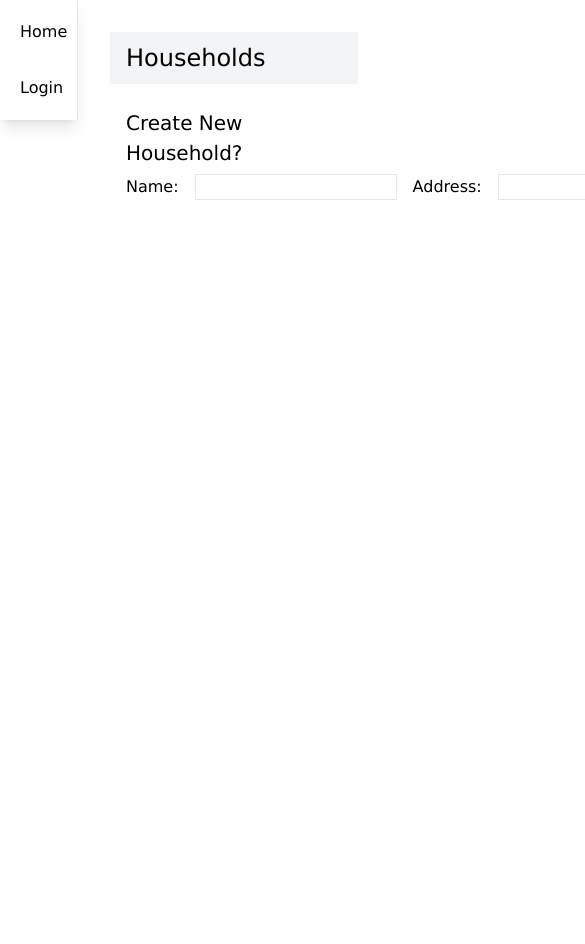
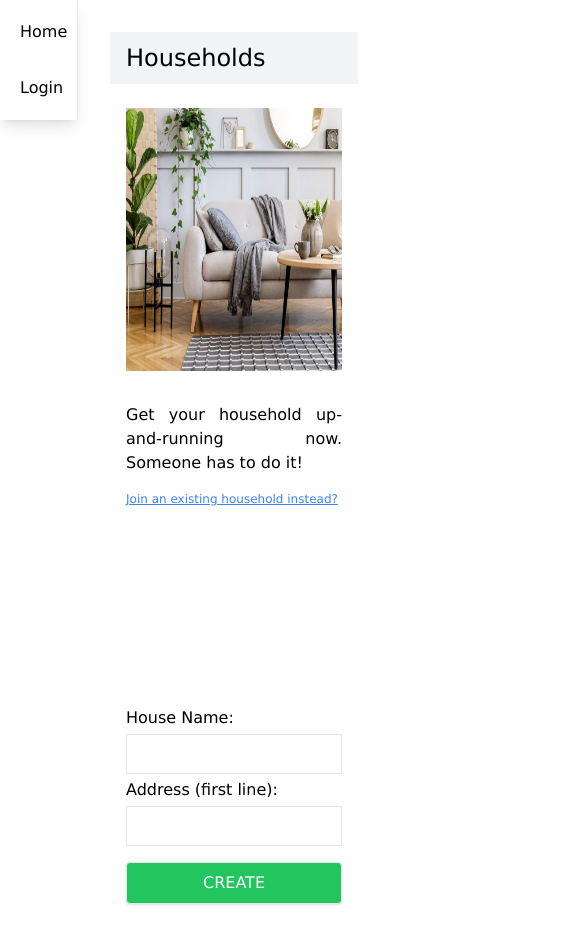
Before and after one commit to JakeH91/chore-app, a Next.js app: page /households/create in a window 390 px wide. Shown: the top 944 px of the page, 585 px wide, since content can reach past the window. Before the commit the page ends 844 px from the top, so only its background shows below. Built offline with nearby package versions, Linux system fonts and the light colour scheme; no server answers.

Commit message:
feat(households): join/create households overhaul

```diff
--- a/src/app/components/atoms/Button/index.tsx
+++ b/src/app/components/atoms/Button/index.tsx
@@ -39,7 +39,18 @@ export const Button = ({
     );
   }
   return (
-    <button className={className} onClick={onClick} type={type} title={title}>
+    <button
+      className={`${
+        className ? className + ' ' : ''
+      }border py-2 px-4 text-center rounded ${
+        variant === 'secondary'
+          ? 'bg-white text-black active:bg-gray-100'
+          : 'bg-green-500 text-white active:bg-green-600'
+      } shadow active:shadow-inner`}
+      onClick={onClick}
+      type={type}
+      title={title}
+    >
       {icon ? (
         <Icon icon={icon} variant={selected ? 'solid' : 'regular'} />
       ) : null}
--- a/src/app/components/atoms/PageContent/index.tsx
+++ b/src/app/components/atoms/PageContent/index.tsx
@@ -6,7 +6,11 @@ export const PageContent = ({
   children: React.ReactElement;
 }) => {
   return (
-    <div className={`${className ? className + ' ' : ''}pt-6 px-4 md:p-0`}>
+    <div
+      className={`${
+        className ? className + ' ' : ''
+      }h-screen pb-6 pt-6 px-4 md:p-0`}
+    >
       {children}
     </div>
   );
--- a/src/app/components/molecules/ImageAndText/index.tsx
+++ b/src/app/components/molecules/ImageAndText/index.tsx
@@ -10,8 +10,8 @@ export const ImageAndText = ({
   children: React.ReactElement;
 }) => {
   return (
-    <div className="relative h-[70vh]">
-      <div className="w-full relative h-1/2 overflow-hidden">
+    <div className="relative">
+      <div className="w-full relative h-[35vh] overflow-hidden">
         <Image className="pb-8" src={imgSrc} alt={imgAltText} fill />
       </div>
       {children}
--- a/src/app/components/organisms/NavBarMobile/index.tsx
+++ b/src/app/components/organisms/NavBarMobile/index.tsx
@@ -4,22 +4,28 @@ import { Icon } from '@app/components/atoms/Icon';
 import { useEffect, useState } from 'react';
 import { Household } from '@prisma/client';
 import { readHouseholds } from '@app/actions/database/household';
+import { useUser } from '@auth0/nextjs-auth0/client';
 
 export const NavBarMobile = () => {
+  const { user } = useUser();
   const [households, setHouseholds] = useState<Household[]>([]);
 
   useEffect(() => {
     async function fetchHouseholds() {
-      const fetchedHouseholds = await readHouseholds();
-      setHouseholds(fetchedHouseholds);
+      if (user) {
+        const fetchedHouseholds = await readHouseholds();
+        setHouseholds(fetchedHouseholds);
+      }
     }
     fetchHouseholds();
-  }, []);
+  }, [user]);
+
+  console.log('households:', households);
 
   if (households.length === 0) return null;
 
   return (
-    <nav className="flex text-lg bg-gray-100 flex-row w-screen py-1 border-r border-r-gray-200 shadow-lg justify-around">
+    <nav className="flex text-lg bg-gray-100 flex-row w-screen py-1 border-r border-r-gray-200 shadow-lg justify-around bottom-0 fixed">
       <NavBarItem href="/">
         <Icon icon={'faHouse'} variant={'solid'} />
       </NavBarItem>
--- a/src/app/households/create/page.tsx
+++ b/src/app/households/create/page.tsx
@@ -3,40 +3,49 @@ import { createHousehold } from '@app/actions/database/household';
 import React from 'react';
 import { PageHeading } from '@app/components/atoms/PageHeading';
 import { PageContent } from '@app/components/atoms/PageContent';
+import { ImageAndText } from '@app/components/molecules/ImageAndText';
+import Link from 'next/link';
+import { Button } from '@app/components/atoms/Button';
 
 export const CreateHousehold = () => {
   return (
     <>
       <PageHeading>{'Households'}</PageHeading>
       <PageContent>
-        <div className="mb-8">
-          <h2>Create New Household?</h2>
-          <form
-            className="flex flex-row items-center gap-4"
-            action={createHousehold}
-          >
-            <label htmlFor="name">Name:</label>
+        <div className="flex flex-col h-full relative justify-between">
+          <ImageAndText imgSrc="/household.jpg" imgAltText="A tidy living room">
+            <>
+              <span className="block w-100 text-justify">
+                {'Get your household up-and-running now. Someone has to do it!'}
+              </span>
+              <Link
+                href="/households/join"
+                className="block w-100 text-justify mt-4 text-xs text-blue-500 underline"
+              >
+                {'Join an existing household instead?'}
+              </Link>
+            </>
+          </ImageAndText>
+          <form className="flex flex-col gap-1" action={createHousehold}>
+            <label htmlFor="name">{'House Name:'}</label>
             <input
-              className="border"
+              className="border h-10 px-2"
               type="text"
               id="name"
               name="name"
               required
             />
-            <label htmlFor="address">Address:</label>
+            <label htmlFor="address">{'Address (first line):'}</label>
             <input
-              className="border"
+              className="border h-10 px-2"
               type="text"
               id="address"
               name="address"
               required
             />
-            <button
-              className="w-max self-end py-2 px-4 border rounded text-sm text-white bg-green-600"
-              type="submit"
-            >
-              Create
-            </button>
+            <Button className="mt-3" type="submit">
+              {'CREATE'}
+            </Button>
           </form>
         </div>
       </PageContent>
--- a/src/app/households/join/page.tsx
+++ b/src/app/households/join/page.tsx
@@ -3,34 +3,48 @@ import { joinHousehold } from '@app/actions/database/household';
 import React from 'react';
 import { PageHeading } from '@app/components/atoms/PageHeading';
 import { PageContent } from '@app/components/atoms/PageContent';
+import { ImageAndText } from '@app/components/molecules/ImageAndText';
+import Link from 'next/link';
+import { Button } from '@app/components/atoms/Button';
 
 export const JoinHousehold = () => {
   return (
     <>
       <PageHeading>{'Households'}</PageHeading>
       <PageContent>
-        <div className="mb-8">
-          <h2>Join Existing Household?</h2>
+        <div className="flex flex-col h-full relative justify-between">
+          <ImageAndText imgSrc="/household.jpg" imgAltText="A tidy living room">
+            <>
+              <span className="block w-100 text-justify">
+                {
+                  'The work has already begun! Just enter the code below to get stuck in.'
+                }
+              </span>
+              <Link
+                href="/households/create"
+                className="block w-100 text-justify mt-4 text-xs text-blue-500 underline"
+              >
+                {'Create a new household instead?'}
+              </Link>
+            </>
+          </ImageAndText>
           <form
-            className="flex flex-row items-center gap-4"
+            className="flex flex-col gap-1"
             action={async (formData) => {
               await joinHousehold(formData);
             }}
           >
-            <label htmlFor="joiningCode">Code:</label>
+            <label htmlFor="joiningCode">{'Enter Code:'}</label>
             <input
-              className="border"
+              className="border h-10 px-2"
               type="text"
               id="joiningCode"
               name="joiningCode"
               required
             />
-            <button
-              className="w-max self-end py-2 px-4 border rounded text-sm text-white bg-green-600"
-              type="submit"
-            >
-              Join
-            </button>
+            <Button className="mt-3" type="submit">
+              {'JOIN'}
+            </Button>
           </form>
         </div>
       </PageContent>
--- a/src/app/households/page.tsx
+++ b/src/app/households/page.tsx
@@ -5,30 +5,37 @@ import { PageHeading } from '@app/components/atoms/PageHeading';
 import { PageContent } from '@app/components/atoms/PageContent';
 import { ImageAndText } from '@app/components/molecules/ImageAndText';
 import { Button } from '@app/components/atoms/Button';
+import { useUser } from '@auth0/nextjs-auth0/client';
 
 export const Households = () => {
+  const { user, isLoading } = useUser();
   const [households, setHouseholds] = useState<
-    {
+    | {
         id: number;
         joiningCode: string;
         name: string;
         address: string;
         userId: string;
       }[]
-  >([]);
+    | undefined
+  >(undefined);
 
   useEffect(() => {
     async function fetchHouseholds() {
+      if (user) {
         const fetchedHouseholds = await readHouseholds();
         setHouseholds(fetchedHouseholds);
       }
+    }
 
     fetchHouseholds();
-  }, []);
+  }, [user]);
 
-  if (households.length === 0) {
+  if (isLoading || !user || !households) return <p>Loading...</p>;
+
+  if (households && households.length === 0) {
     return (
-      <PageContent className="h-screen pb-6">
+      <PageContent>
         <div className="flex flex-col h-full relative justify-between">
           <ImageAndText imgSrc="/household.jpg" imgAltText="A tidy living room">
             <>
--- a/src/app/layout.tsx
+++ b/src/app/layout.tsx
@@ -30,7 +30,7 @@ export default async function RootLayout({
           <body>
             <Profile />
             <div className={`flex flex-col h-screen relative justify-between`}>
-              <main className="flex flex-col relative">
+              <main className="flex flex-col relative h-full">
                 {isLoggedIn ? children : <Login />}
               </main>
               <NavBarMobile />
```
Lines whose indentation alone changed are shown as unchanged.
